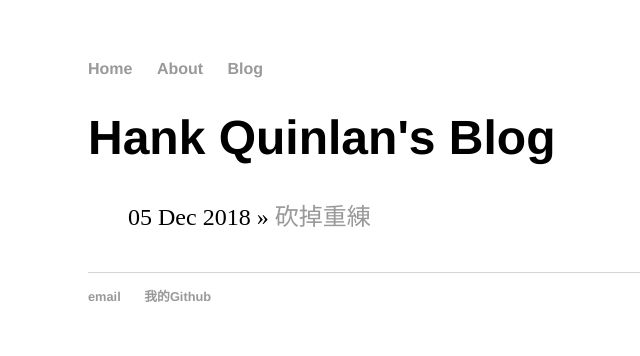
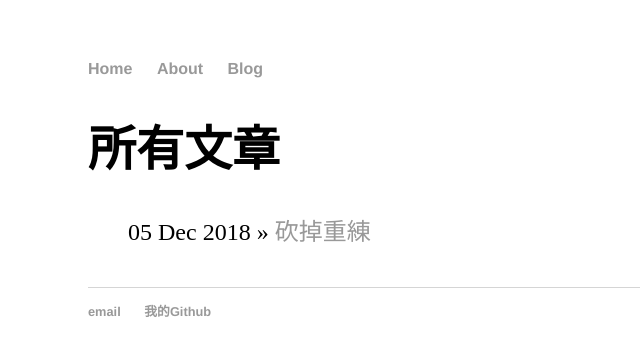
Before and after one commit to alexnkc/gadgetzine, a Jekyll site: the page built from blog/index.html, in a window 1280 px wide. Shown: the top 356 px of the page, without its empty margins (104-744 px from the left). Built offline with Jekyll 4.4.1, drawn with Linux system fonts in a browser that asks for light colours.

Commit message:
Update index.html

```diff
--- a/blog/index.html
+++ b/blog/index.html
@@ -1,6 +1,6 @@
 ---
 layout: default
-title: Hank Quinlan's Blog
+title: 所有文章
 ---
 	<h1>{{ page.title }}</h1>
 	<ul class="posts">
```
